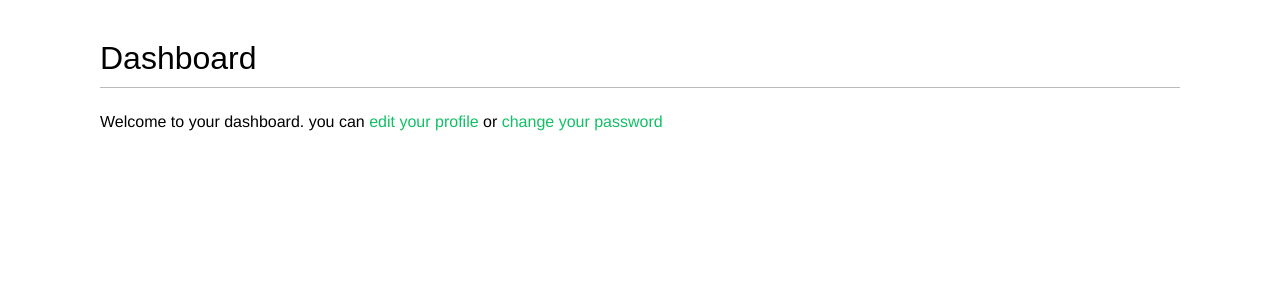
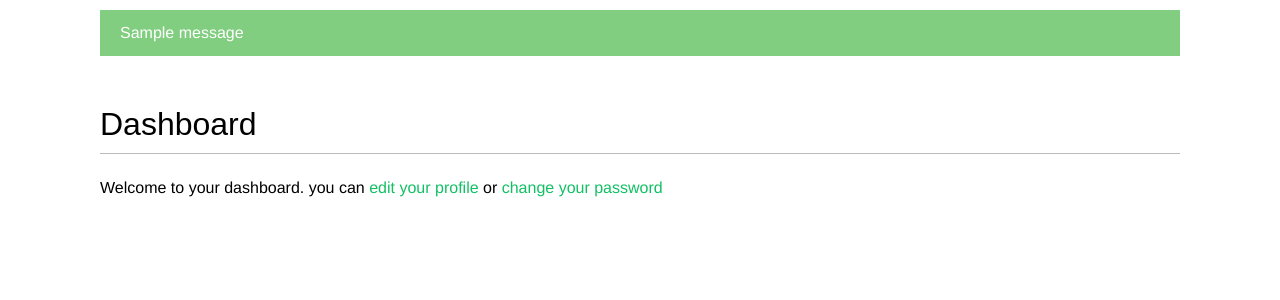
Before and after one commit to okidijimmy200/bookmarks, a Django app: page /account/ in a window 1280 px wide. Shown: the part 48-348 px from the top of the page. Run offline with Django 3.2, Linux system fonts and the light colour scheme; a user stored in the database is signed in; one stand-in notice (Sample message) is shown; some web fonts are replaced.

Commit message:
Using the message framework

```diff
--- a/account/templates/base.html
+++ b/account/templates/base.html
@@ -7,6 +7,7 @@
 </head>
 <body>
 <div id="header">
+
     <span class="logo">Bookmarks</span>
     {% if request.user.is_authenticated %}
     <!-- we only display the site's menu to authenticated users -->
@@ -32,6 +33,18 @@
         {% endif %}
     </span>
 </div>
+<!-- You can use this variable in your templates to display all existing messages to
+the user. -->
+{% if messages %}
+<ul class="messages">
+    {% for message in messages %}
+    <li class="{{ message.tags }}">
+        {{ message|safe }}
+        <a href="#" class="close"></a>
+    </li>
+    {% endfor %}
+</ul>
+{% endif %}
 <div id="content">
 {% block content %}
 {% endblock %}
--- a/account/views.py
+++ b/account/views.py
@@ -6,6 +6,7 @@
 from .forms import LoginForm, UserRegistrationForm,\
                     UserEditForm, ProfileEditForm
 from .models import Profile
+from django.contrib import messages
 
 def user_login(request):
     '''Instantiate the form with the submitted data with form =
@@ -113,6 +114,11 @@
         if user_form.is_valid() and profile_form.is_valid():
             user_form.save() #save the form
             profile_form.save()
+            # using the message framewor
+            messages.success(request, 'Profile update'\
+                                    'successfuly')
+        else:
+            messages.error(request, 'Error updating your profile')
     else:
         user_form = UserEditForm(instance=request.user)
         profile_form = ProfileEditForm(
```
Also changed, not shown: db.sqlite3, 1 other file.
